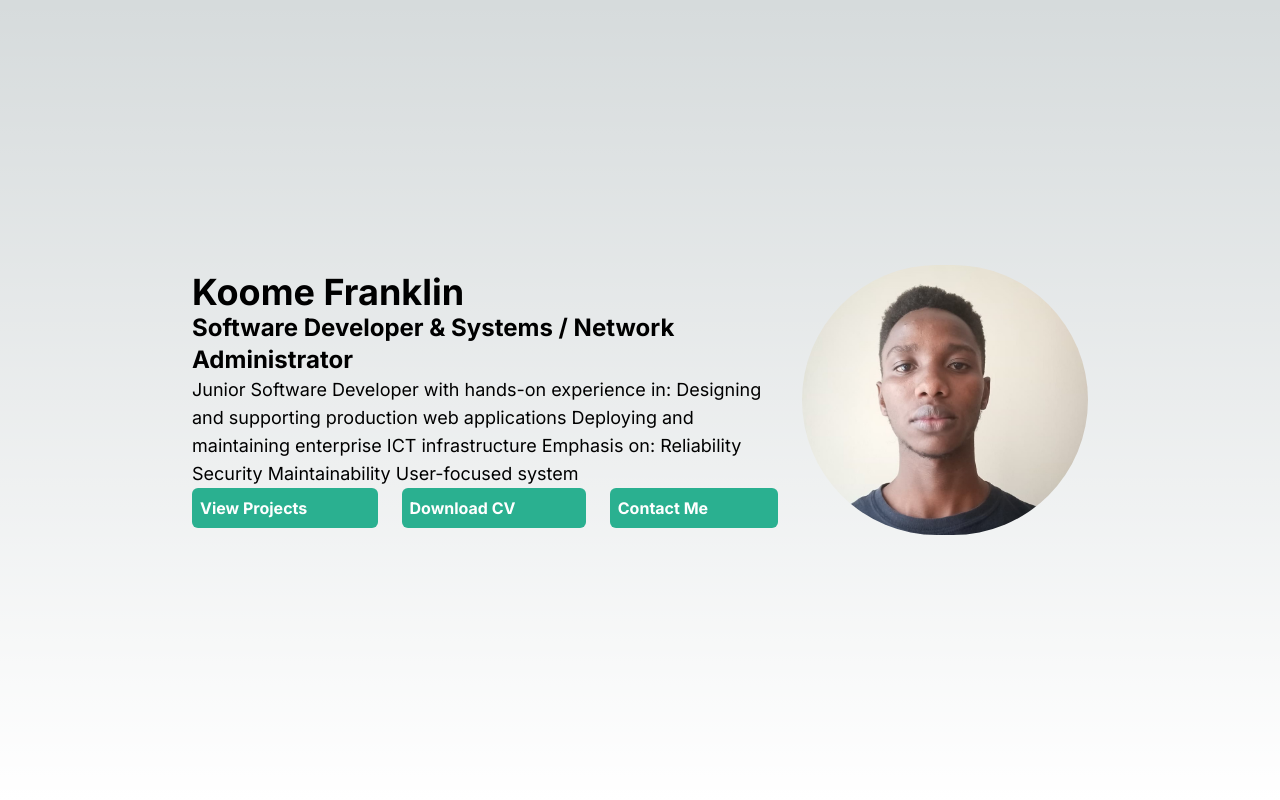
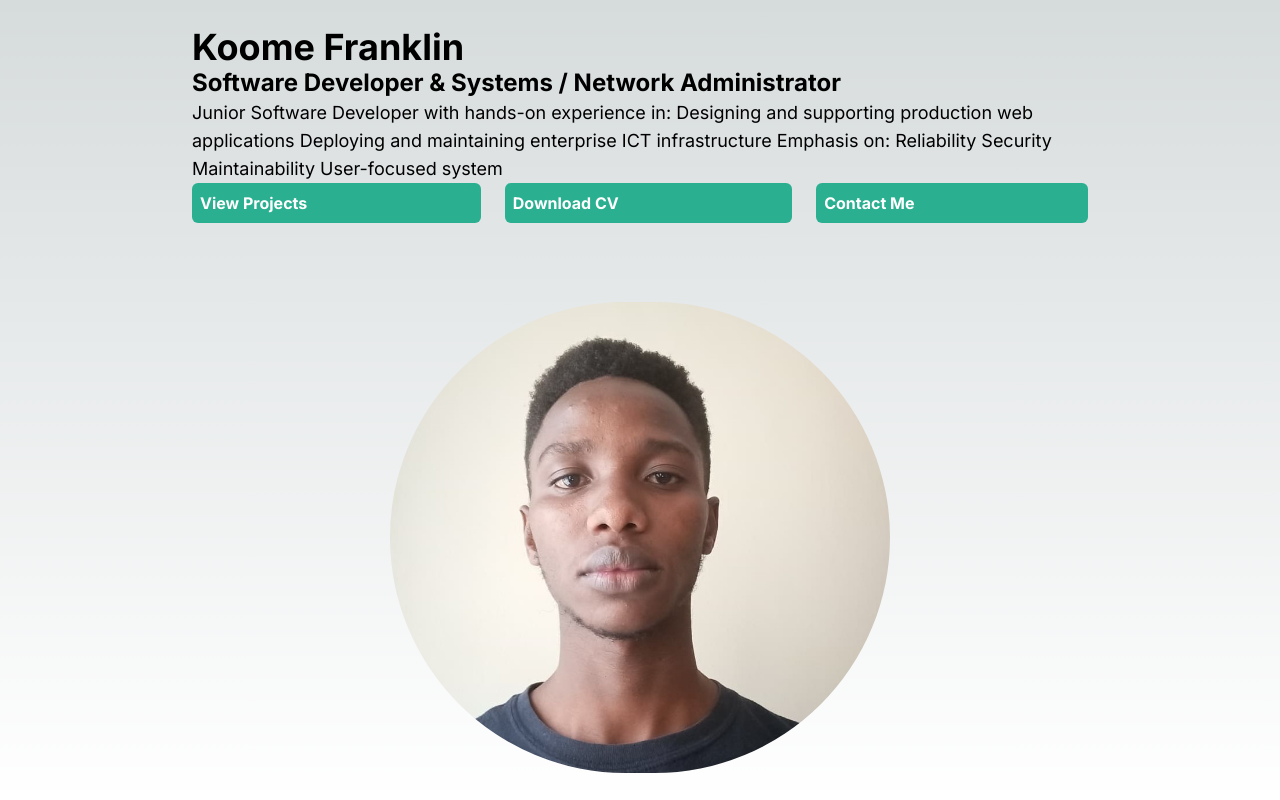
Before and after one commit to Koomefranklin/KoomeFranklin.github.io, a Next.js app: page / in a window 1280 px wide. Built offline with nearby package versions, Linux system fonts and the light colour scheme.

Commit message:
exported

```diff
--- a/next.config.js
+++ b/next.config.js
@@ -1,4 +1,14 @@
 /** @type {import('next').NextConfig} */
-const nextConfig = {}
+const nextConfig = {
+	// uncomment for build
 
-module.exports = nextConfig
+	// output: 'export',
+	// trailingSlash: true,
+	// basePath: '/expo', // For local Apache
+
+	images: {
+		unoptimized: true,
+	},
+};
+
+module.exports = nextConfig;
--- a/src/app/page.js
+++ b/src/app/page.js
@@ -281,7 +281,7 @@ export default function Home() {
 	return (
 		<main className='grid h-screen items-center justify-between w-full overflow-y-visible overflow-x-hidden'>
 			{/* Hero */}
-			<div className='w-full h-svh grid grid-flow-col items-center justify-center gap-6 px-8 lg:px-48'>
+			<div className='w-full h-svh flex lg:flex-row flex-wrap items-center justify-center gap-6 px-8 lg:px-48'>
 				<div className=''>
 					<div className=''>
 						<h1 className='font-bold text-4xl text-left'>Koome Franklin</h1>
```
